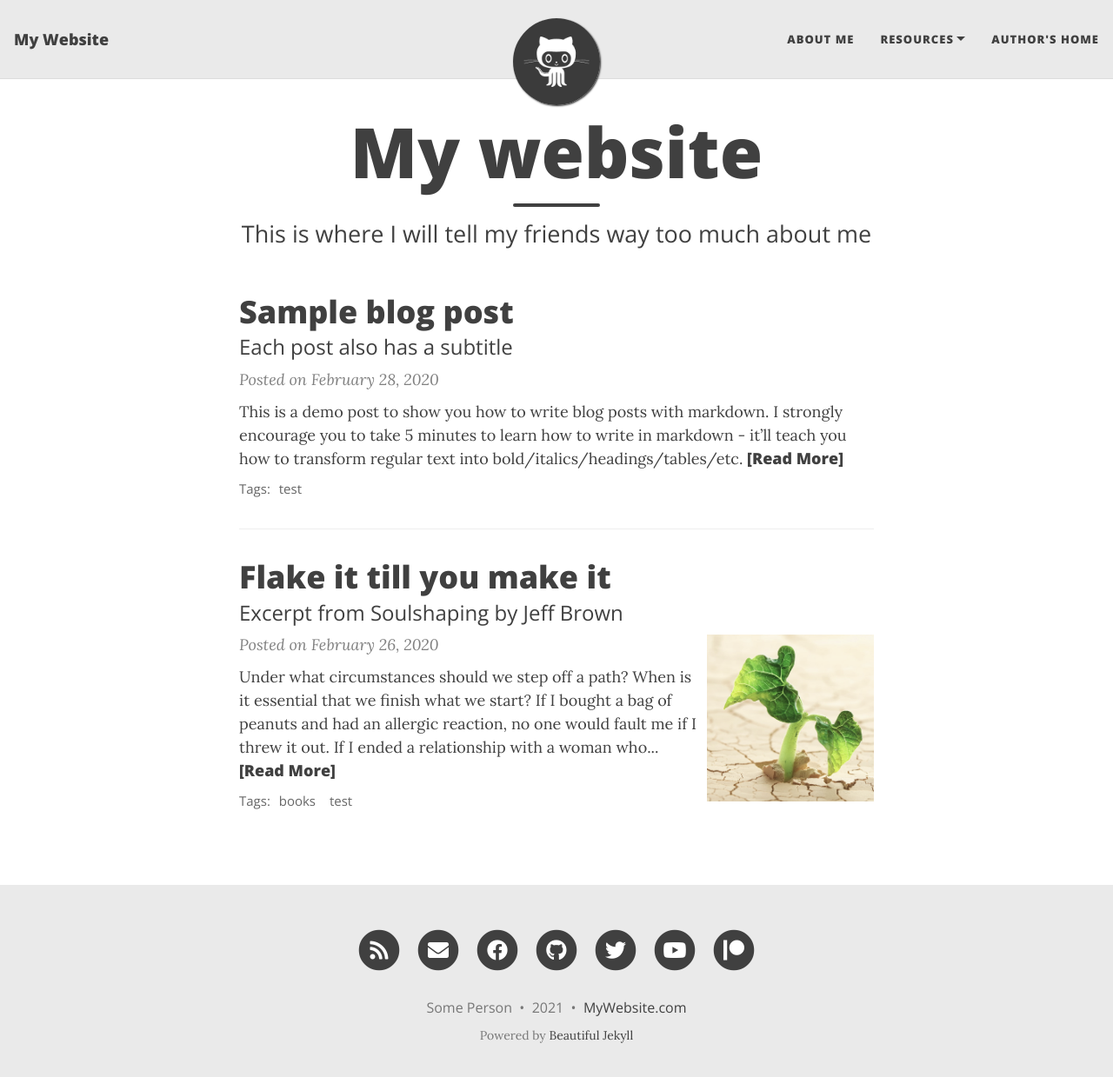
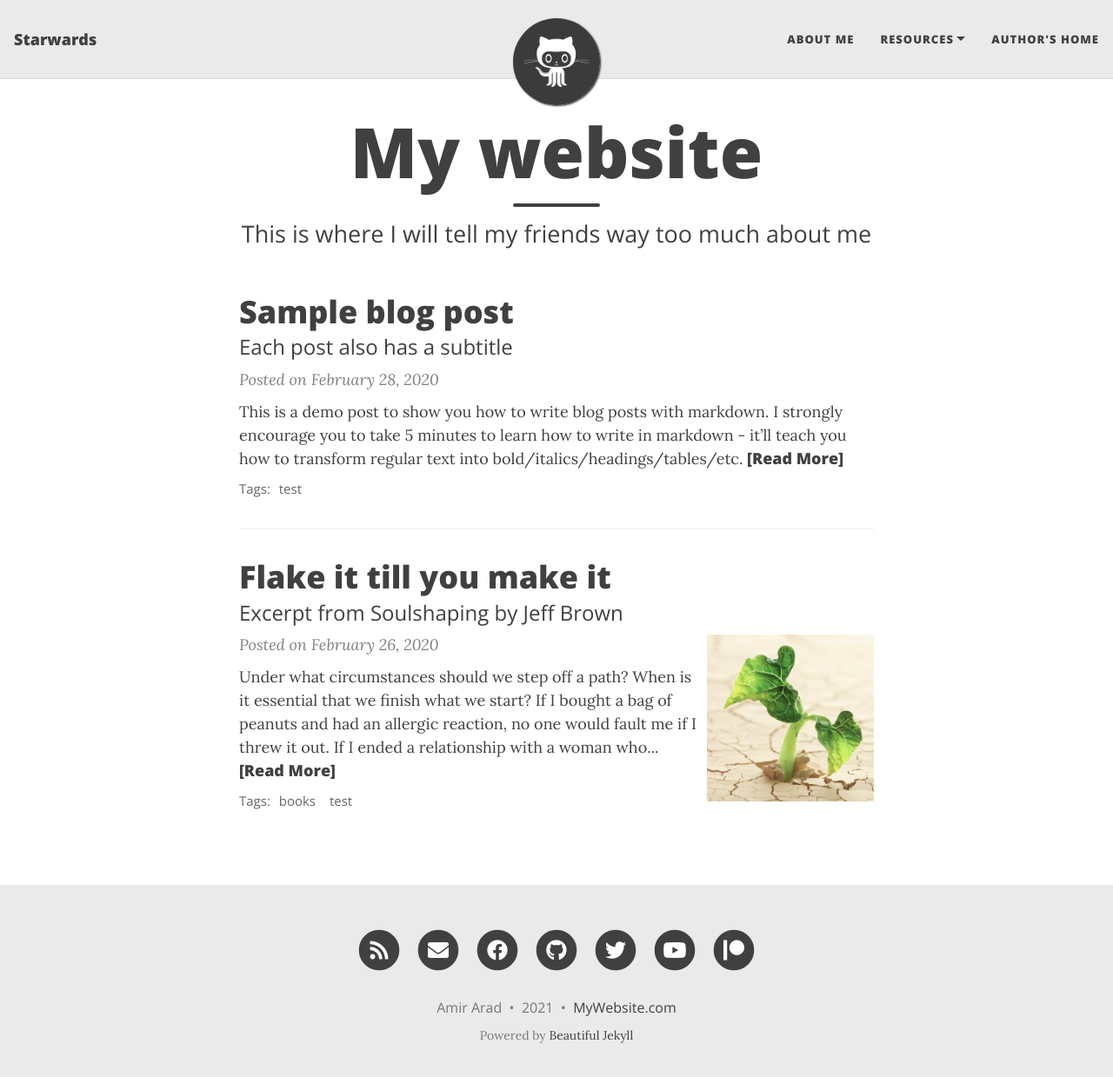
Before and after one commit to starwards/starwards.github.io, a Jekyll site: the page built from index.html, in a window 1280 px wide and 1252 px high. Shown: the top 1239 px of the window at 87% size. Built offline with Jekyll 4.4.1, drawn with Linux system fonts in a browser that asks for light colours; nearby versions of some CDN libraries; the list of posts is cut into pages by our own code.

Commit message:
small changes

```diff
--- a/_config.yml
+++ b/_config.yml
@@ -6,10 +6,10 @@
 # --- Required options --- #
 
 # Name of website
-title: My Website
+title: Starwards
 
 # Your name to show in the footer
-author: Some Person
+author: Amir Arad
 
 # --- List of links in the navigation bar --- #
 
```
